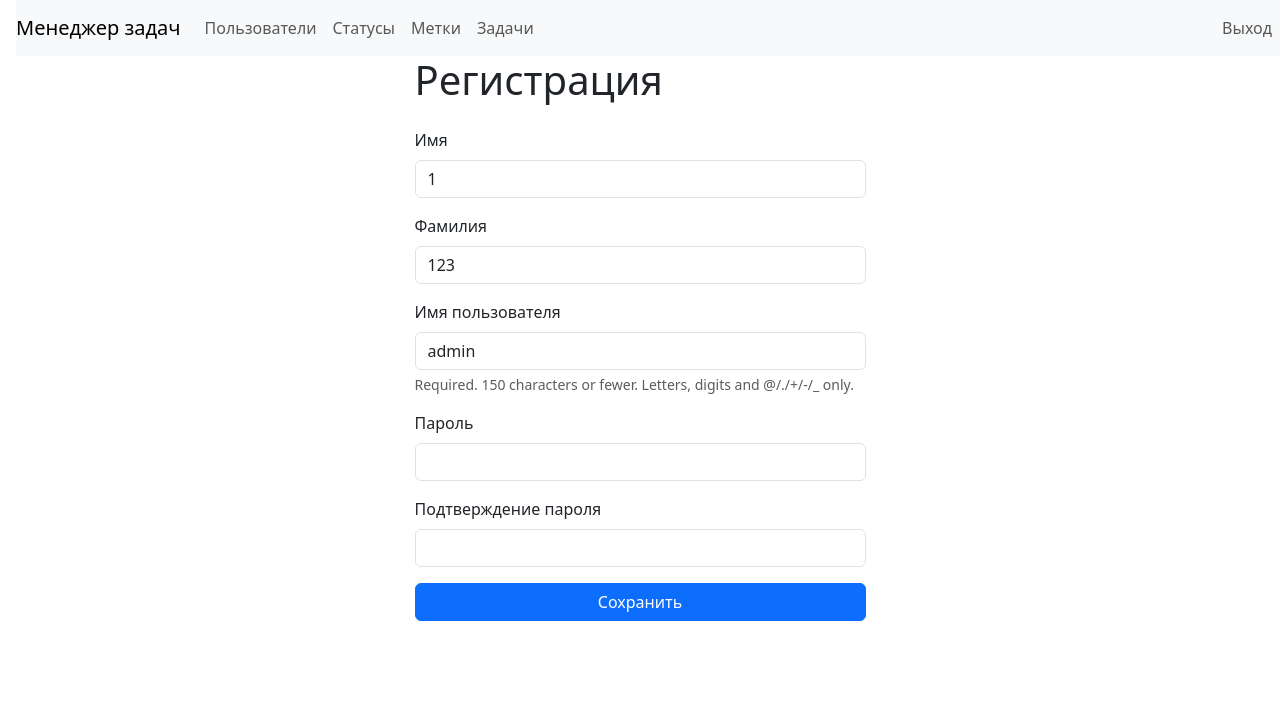
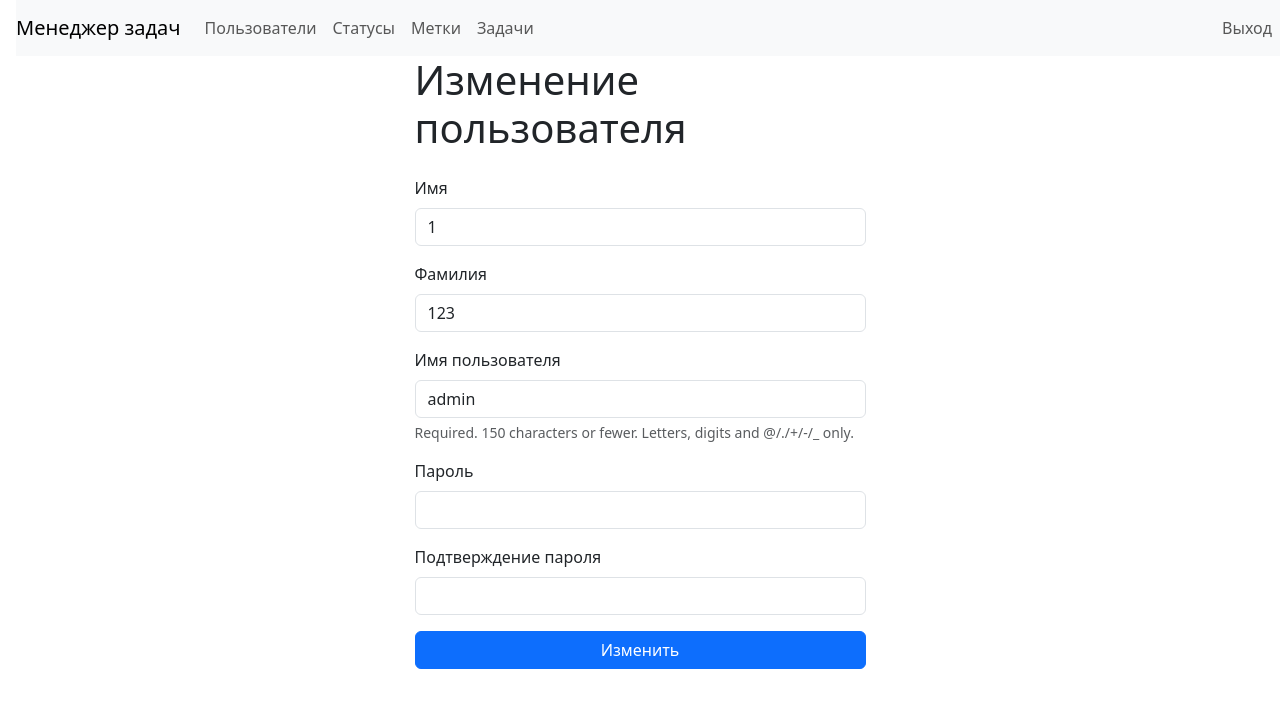
Before and after one commit to gabady13/python-project-52, a Django app: page /users/1/update/ in a window 1280 px wide. Shown: the top 708 px of the page. Run offline with Django 5.2, Linux system fonts and the light colour scheme; a user stored in the database is signed in; data comes from the database, SQL or seed files in the repository; both versions use the stored data as it was after the commit.

Commit message:
1317_2502

```diff
--- a/src/task_manager/views/statuses.py
+++ b/src/task_manager/views/statuses.py
@@ -38,7 +38,7 @@ class StatusUpdateView(LoginRequiredMixin, UpdateView):
     success_url = reverse_lazy("statuses_list")
 
     def form_valid(self, form):
-        messages.success(self.request, "Статус успешно изменён")
+        messages.success(self.request, "Статус успешно изменен")
         return super().form_valid(form)
 
 
--- a/src/task_manager/views/tasks.py
+++ b/src/task_manager/views/tasks.py
@@ -66,7 +66,7 @@ class OnlyAuthorMixin(UserPassesTestMixin):
     def handle_no_permission(self):
         if not self.request.user.is_authenticated:
             return super().handle_no_permission()
-        messages.error(self.request, "Задачу может удалить только её автор")
+        messages.error(self.request, "Задачу может удалить только ее автор")
         return redirect("tasks_list")
 
 
--- a/src/templates/tasks/list.html
+++ b/src/templates/tasks/list.html
@@ -56,7 +56,10 @@
             <td>
                 <a href="{% url 'task_update' task.id %}">Изменить</a>
                 |
+                {% if task.author_id == user.id %}
+                |
                 <a href="{% url 'task_delete' task.id %}">Удалить</a>
+                {% endif %}
             </td>
         </tr>
         {% empty %}
--- a/src/templates/tasks/show.html
+++ b/src/templates/tasks/show.html
@@ -42,8 +42,10 @@
             <div class="row p-1">
                 <div class="col">
                     <a href="{% url 'task_update' task.id %}">Изменить</a>
+                    {% if task.author_id == user.id %}
                     <br>
                     <a href="{% url 'task_delete' task.id %}">Удалить</a>
+                    {% endif %}
                 </div>
             </div>
         </div>
--- a/src/templates/users/user_form.html
+++ b/src/templates/users/user_form.html
@@ -4,7 +4,7 @@
 <div class="row justify-content-center">
   <div class="col-md-6 col-lg-5">
 
-    <h1 class="mb-4">Регистрация</h1>
+    <h1 class="mb-4">{% if object %}Изменение пользователя{% else %}Регистрация{% endif %}</h1>
 
     <form method="post" novalidate>
       {% csrf_token %}
@@ -89,7 +89,7 @@
       </div>
 
       <button type="submit" class="btn btn-primary w-100">
-        {% if object %}Сохранить{% else %}Зарегистрироваться{% endif %}
+        {% if object %}Изменить{% else %}Зарегистрироваться{% endif %}
       </button>
     </form>
 
```
Also changed, not shown: src/db.sqlite3.
